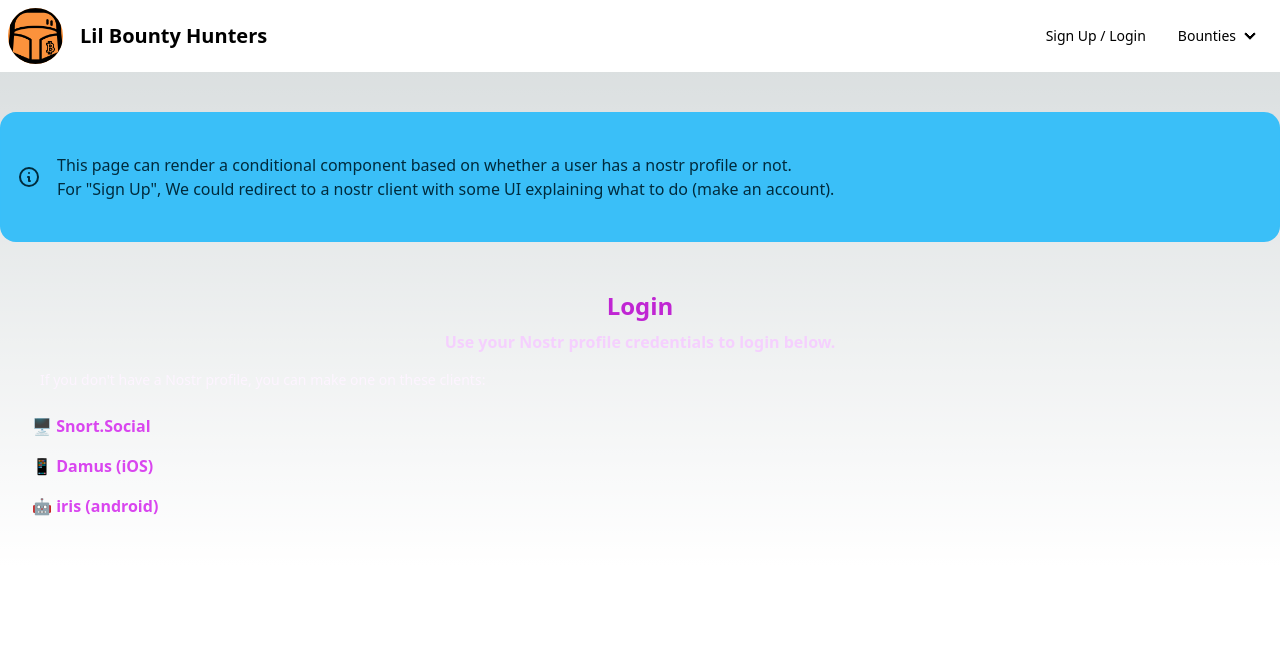
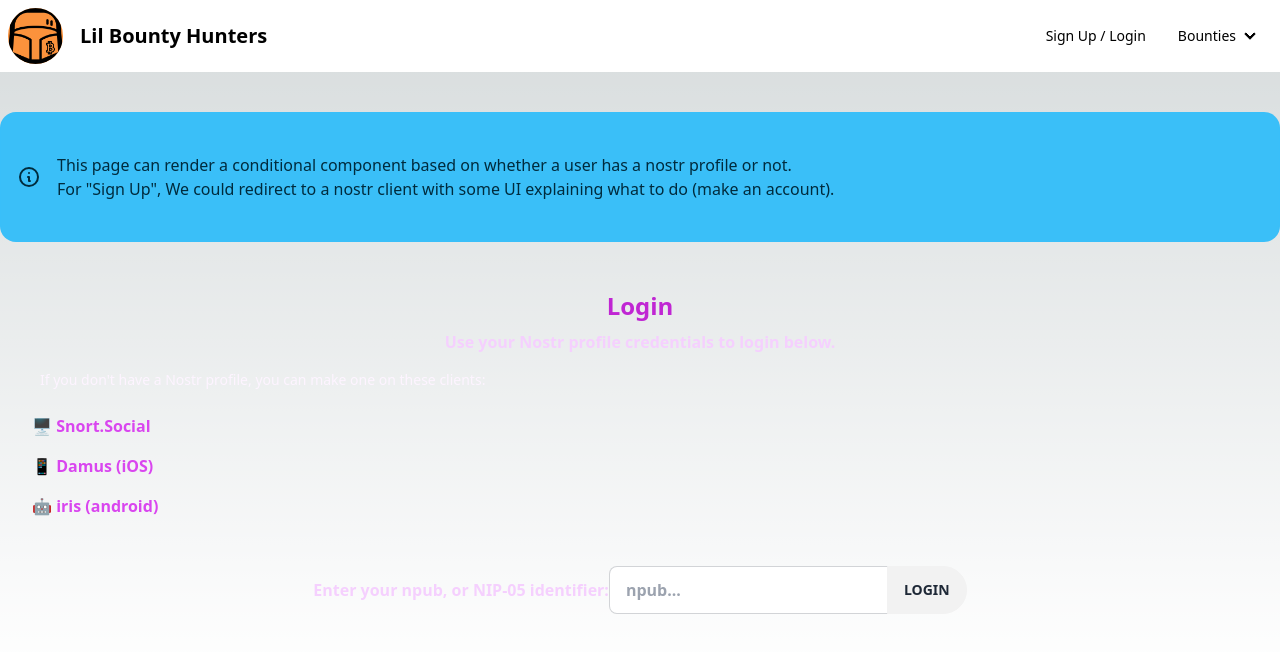
Before and after one commit to extrapockets/household-bounties, a Next.js app in the folder lil-hunters/: page /auth/login in a window 1280 px wide. Shown: the top 652 px of the page. Built offline with nearby package versions, Linux system fonts and the light colour scheme.

Commit message:
added an input field for the login page

```diff
--- a/lil-hunters/components/LoginForm.jsx
+++ b/lil-hunters/components/LoginForm.jsx
@@ -32,6 +32,14 @@ const LoginForm = () => {
           🤖 iris (android)
         </Link>
       </div>
+
+      <div className="text-md font-semibold text-fuchsia-200 text-center p-8">
+        Enter your npub, or NIP-05 identifier:
+        <div class="join">
+          <input class="input input-bordered join-item" placeholder="npub..." />
+          <button class="btn join-item rounded-r-full">Login</button>
+        </div>
+      </div>
     </section>
   );
 };
```
